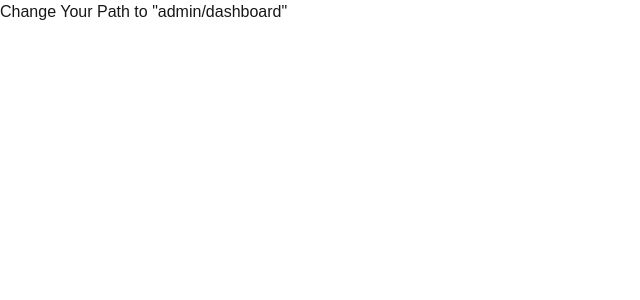
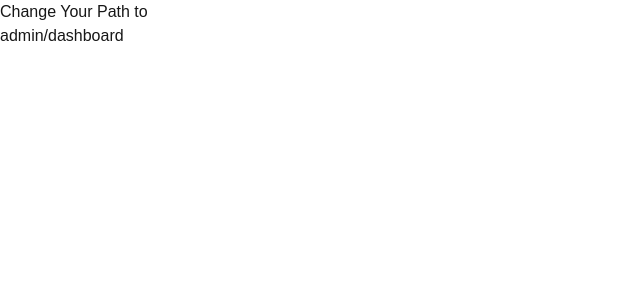
Before and after one commit to KhawajaAbdulMoiz/Admin-Panel-Market-Place-Builder-Hackathon-, a Next.js app in the folder admin-dashboard/: page / in a window 1280 px wide. Shown: the top 300 px of the page, without its empty margins (0-640 px from the left). Built offline with nearby package versions, Linux system fonts and the light colour scheme.

Commit message:
Resolved

```diff
--- a/admin-dashboard/app/page.tsx
+++ b/admin-dashboard/app/page.tsx
@@ -3,7 +3,7 @@
 export default function Home() {
   return (
     <div>
-      <h1>Change Your Path to "admin/dashboard"</h1>
+      <h1>Change Your Path to <br />admin/dashboard</h1>
     </div>
   );
 }
```
